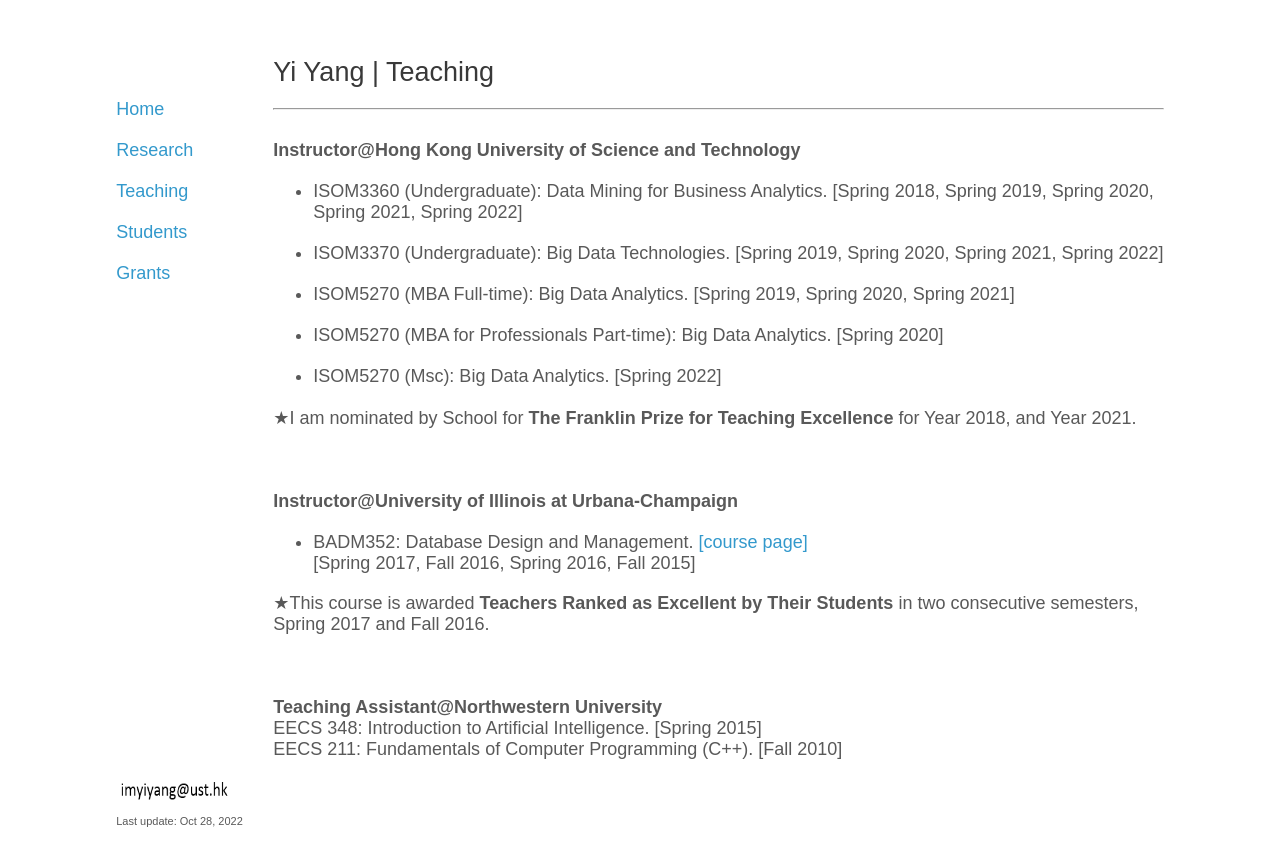
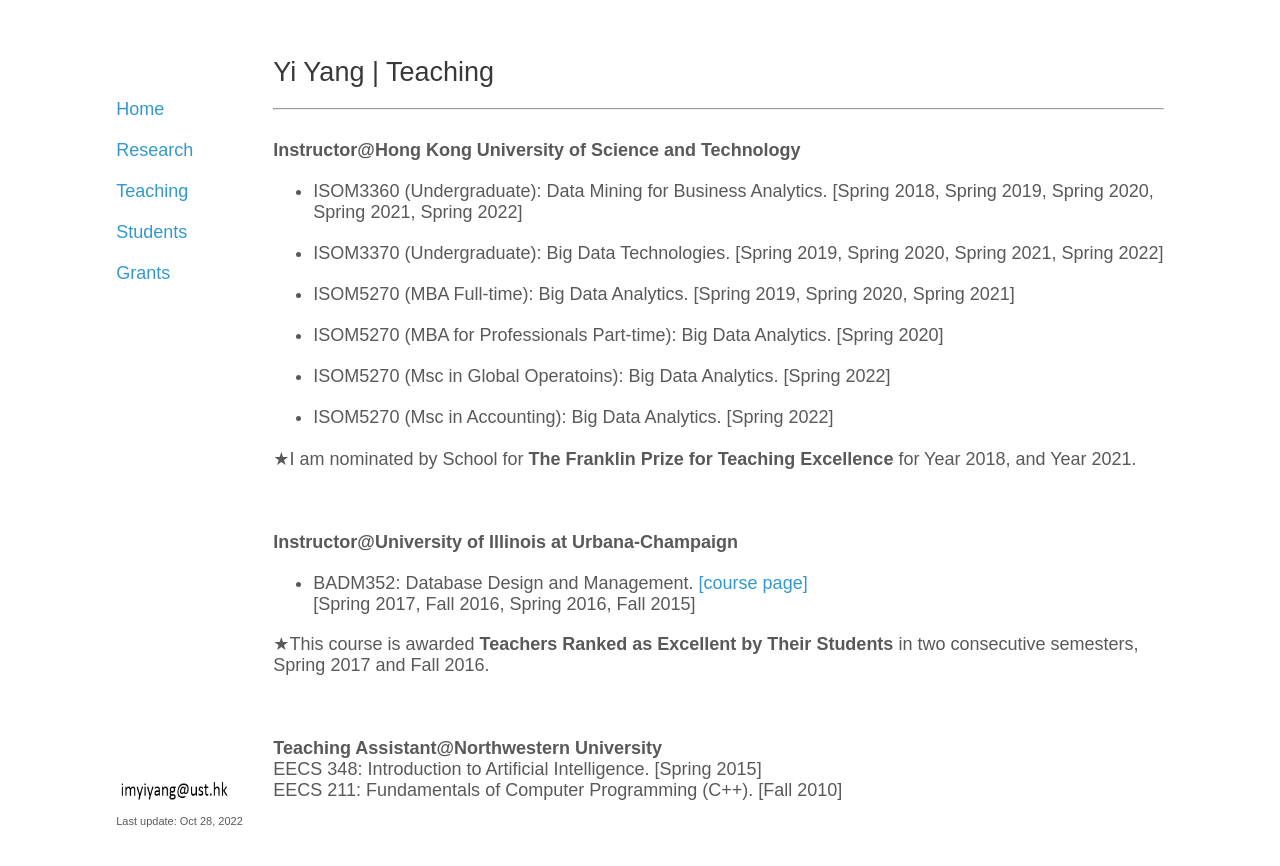
Before and after one commit to yya518/yya518.github.io, a Jekyll site: the page built from teaching.md, in a window 1280 px wide. Shown: the top 866 px of the page. Built offline with Jekyll 4.4.1, drawn with Linux system fonts in a browser that asks for light colours.

Commit message:
teaching udpate

```diff
--- a/teaching.md
+++ b/teaching.md
@@ -17,7 +17,9 @@
 
 + ISOM5270 (MBA for Professionals Part-time): Big Data Analytics. [Spring 2020]
 
-+ ISOM5270 (Msc): Big Data Analytics. [Spring 2022]
++ ISOM5270 (Msc in Global Operatoins): Big Data Analytics. [Spring 2022]
+
++ ISOM5270 (Msc in Accounting): Big Data Analytics. [Spring 2022]
 
 
 &#9733;I am nominated by School for **The Franklin Prize for Teaching Excellence** for Year 2018, and Year 2021.
```
